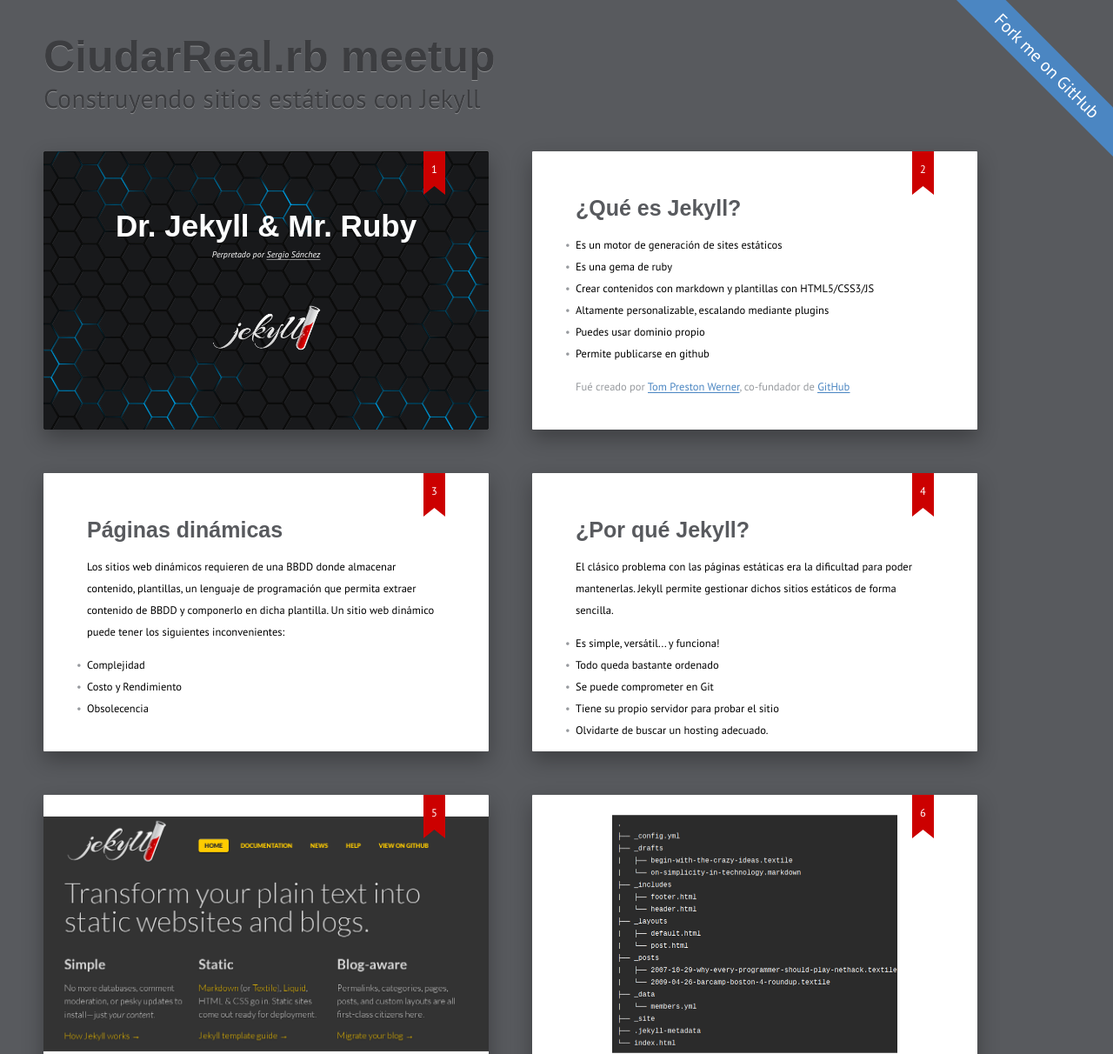
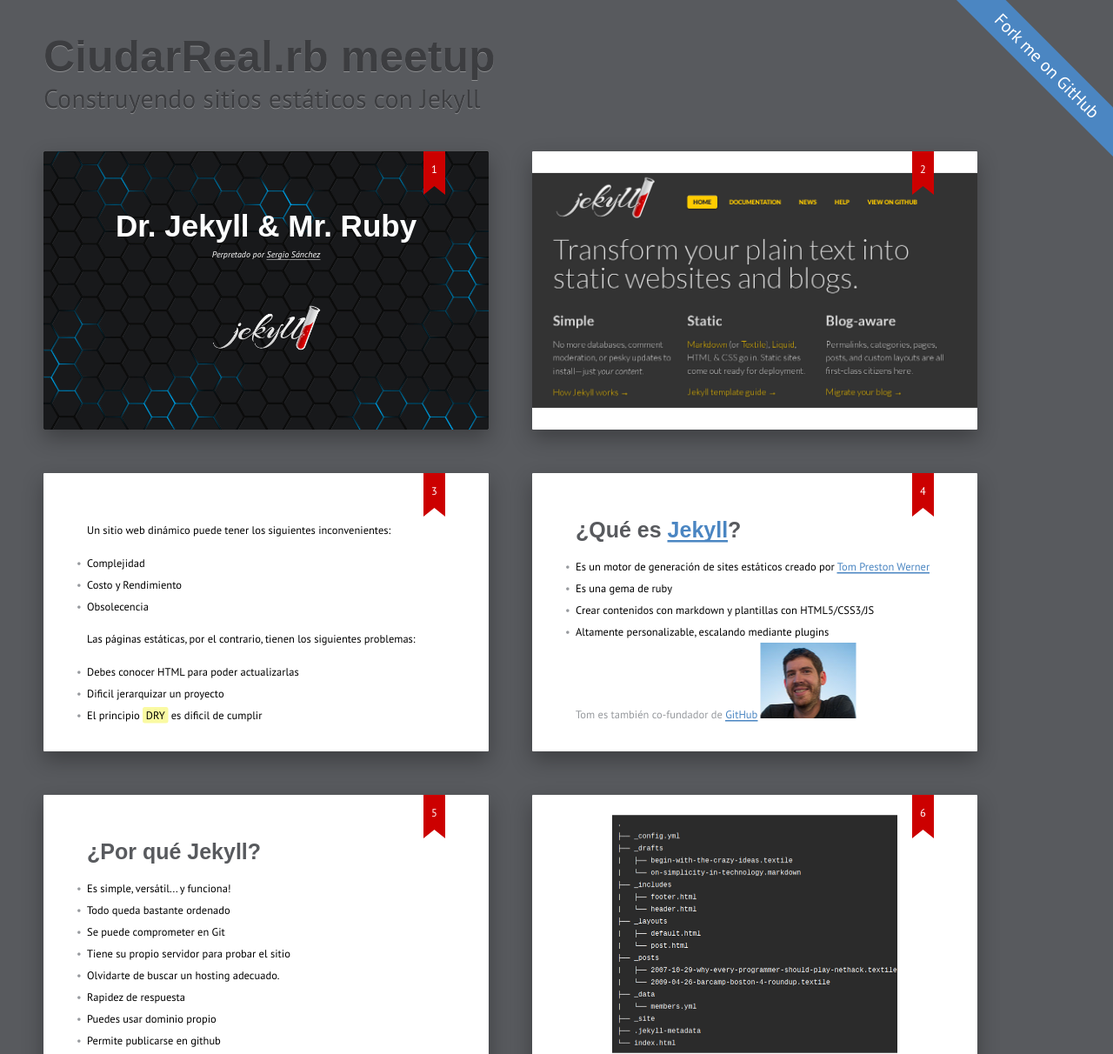
Before and after one commit to sergiosquevedo/jekyll_ciudadrealrb, a plain HTML site: page index.html in a window 1280 px wide. Shown: the top 1212 px of the page at 87% size. Drawn offline with Linux system fonts and the light colour scheme; a web font is replaced by a local one.

Commit message:
Agregamos foto de Tom, modificamos algo en la parte teorica de la presentacion

```diff
--- a/index.html
+++ b/index.html
@@ -39,45 +39,49 @@
 					}
 		</style>
 	</section>
+
 	<section class="slide">
-		<h2>¿Qué es Jekyll?</h2>
-		<ul>
-			<li>Es un motor de generación de sites estáticos </li>
-			<li class="next">Es una gema de ruby</li>
-			<li class="next">Crear contenidos con markdown y plantillas con HTML5/CSS3/JS</li>
-			<li class="next">Altamente personalizable, escalando mediante plugins</li>
-			<li class="next">Puedes usar dominio propio</li>
-			<li class="next">Permite publicarse en github</li>
-		</ul>
-		<p class="note">Fué creado por <a href="https://twitter.com/mojombo">Tom Preston Werner</a>, co-fundador de <a  href="https://github.com/">GitHub</a></p>
+	   <img src="pictures/jekyll_website.png" alt="jekyll website" class="shout shrink">
 	</section>
 
-
 	<section class="slide">
-		<h2>Páginas dinámicas</h2>
-		<p>Los sitios web dinámicos requieren de una BBDD donde almacenar contenido, plantillas, un lenguaje de programación que permita extraer contenido de BBDD y componerlo en dicha plantilla.
-		Un sitio web dinámico puede tener los siguientes inconvenientes:</p>
+		<p>Un sitio web dinámico puede tener los siguientes inconvenientes:</p>
 		<ul>
 			<li class="next">Complejidad</li>
 			<li class="next">Costo y Rendimiento</li>
 			<li class="next">Obsolecencia</li>
-		</il>
+		</ul>
+		<p>Las páginas estáticas, por el contrario, tienen los siguientes problemas:</p>
+		<ul>
+			<li class="next">Debes conocer HTML para poder actualizarlas</li>
+			<li class="next">Dificil jerarquizar un proyecto</li>
+			<li class="next">El principio <mark class="important">DRY</mark> es dificil de cumplir</li>
+		</ul>
+	</section>
+
+	<section class="slide">
+		<h2>¿Qué es <a href="http://jekyllrb.com">Jekyll</a>?</h2>
+		<ul>
+			<li>Es un motor de generación de sites estáticos creado por <a href="https://twitter.com/mojombo"> Tom Preston Werner</a></li>
+			<li>Es una gema de ruby</li>
+			<li>Crear contenidos con markdown y plantillas con HTML5/CSS3/JS</li>
+			<li>Altamente personalizable, escalando mediante plugins</li>
+			<p class="note">Tom es también co-fundador de <a  href="https://github.com/">GitHub</a> <img class="next" src="pictures/Tom_Preston_Werner.jpg"></p>
+		</ul>
 	</section>
 
 	<section class="slide">
 		<h2>¿Por qué Jekyll?</h2>
-		<p>El clásico problema con las páginas estáticas era la dificultad para poder mantenerlas. Jekyll permite gestionar dichos sitios estáticos de forma sencilla.</p>
 		<ul>
-		    <li class="next">Es simple, versátil... y funciona!</li>
-			<li class="next">Todo queda bastante ordenado</li>
-			<li class="next">Se puede comprometer en Git</li>
-			<li class="next">Tiene su propio servidor para probar el sitio</li>
-			<li class="next">Olvidarte de buscar un hosting adecuado.</li>
+		    <li>Es simple, versátil... y funciona!</li>
+			<li>Todo queda bastante ordenado</li>
+			<li>Se puede comprometer en Git</li>
+			<li>Tiene su propio servidor para probar el sitio</li>
+			<li>Olvidarte de buscar un hosting adecuado.</li>
+			<li>Rapidez de respuesta</li>
+			<li>Puedes usar dominio propio</li>
+			<li>Permite publicarse en github</li>
 		</ul>
-	</section>
-
-	<section class="slide">
-	   <img src="pictures/jekyll_website.png" alt="jekyll website" class="cover">
 	</section>
 
 	<section class="slide">
@@ -100,7 +104,7 @@
 	<section class="slide">
 		<h2>El ingrediente del monstruo... LIQUID</h2>
 		<p>
-			Liquid es un lenguaje para plantillas, creado por <a href="https://www.shopify.com/">Shopify</a> y escrito en ruby. Permite incorporar lógica en las plantillas pero que dicha ĺógica no se ejecute en el servidor. Jekyll utiliza el motor liquid para renderizar la página en el lalyout definido.
+			Liquid es un lenguaje para plantillas, creado por <a href="https://www.shopify.com/">Shopify</a> y escrito en ruby. Permite incorporar lógica en las plantillas pero que dicha ĺógica no se ejecute en el servidor. Jekyll utiliza el motor liquid para renderizar la página en el layout definido.
 		</p>
 		<img align="right" src="pictures/probeta2.png">
 	</section>
```
Also changed, not shown: pictures/Tom_Preston_Werner.jpg (added).
